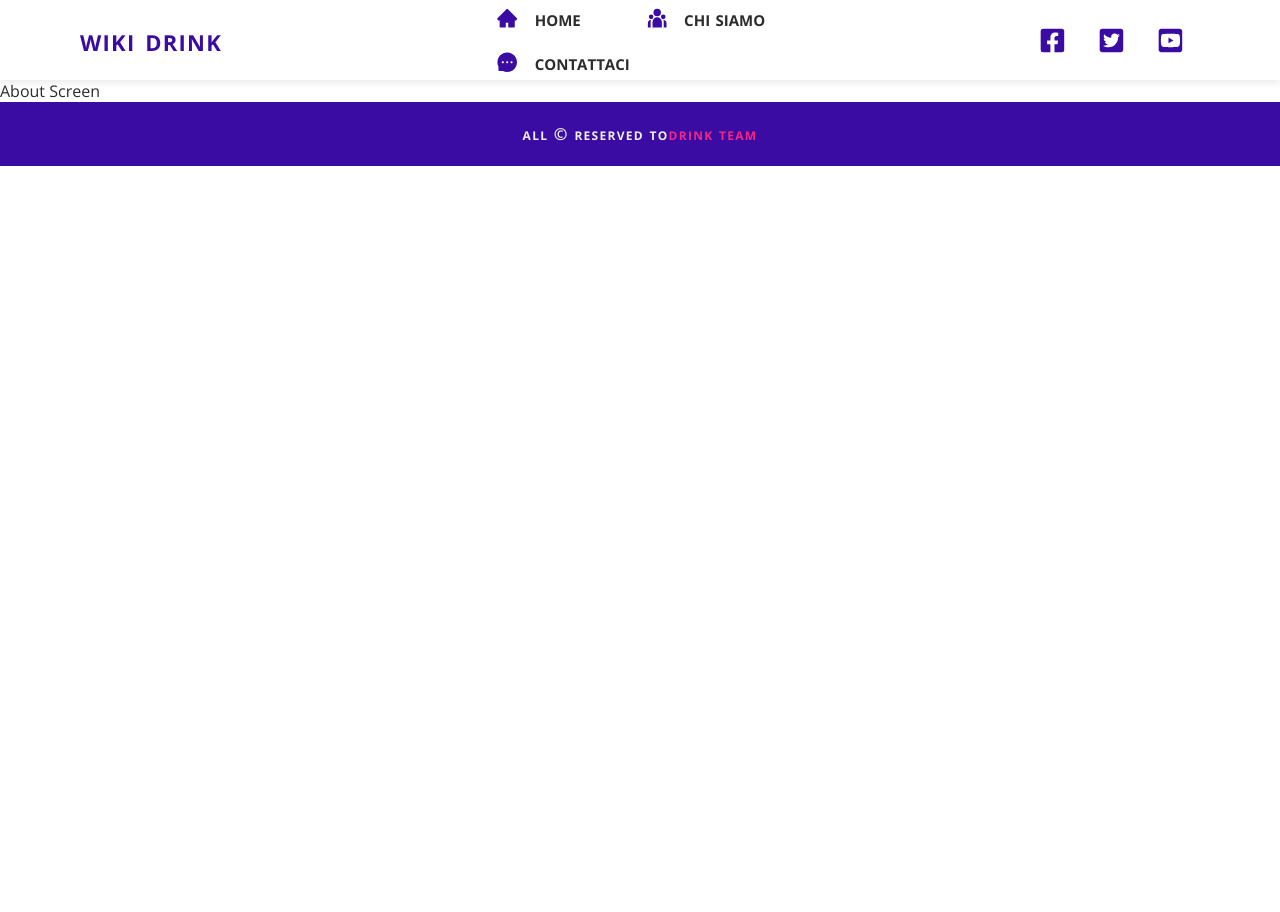
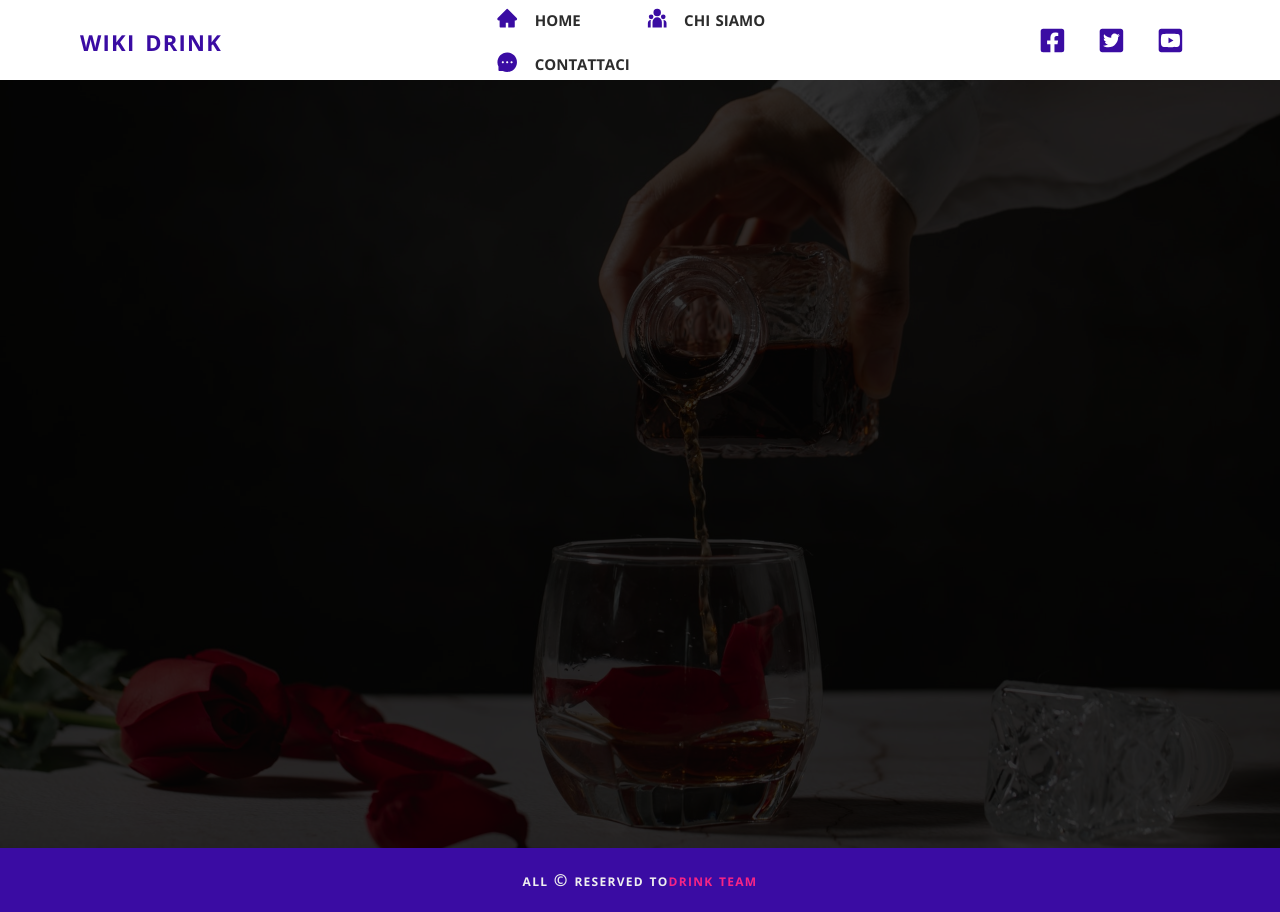
Before and after one commit to Skifiltos/cocktail, a React (Create React App) app: page /about in a window 1280 px wide. Before the commit the page ends 800 px from the top, so only its background shows below. Built offline with nearby package versions, Linux system fonts and the light colour scheme.

Commit message:
hero component

```diff
--- a/src/components/Hero.js
+++ b/src/components/Hero.js
@@ -1,7 +1,26 @@
 import React from "react";
 import backImage from "../assets/image/home-hero.jpg";
-const Hero = () => {
-  return <div>Hero</div>;
+
+
+const Hero = ({ children, img, disableOverlay }) => {
+
+  const image = img ? img : backImage
+
+  return <div className="hero-img-container"
+    style={{
+      backgroundImage: `url(${image})`,
+      backgroundPosition: "center",
+      backgroundRepeat: "no-repeat",
+      backgroundSize: "cover",
+
+    }}
+  >
+    <div className={`${!disableOverlay ? "hero-overlay" : ""}`}>
+      <div className="container hero-container">
+        {children}
+      </div>
+    </div>
+  </div >;
 };
 
 export default Hero;
--- a/src/screen/AboutScreen.js
+++ b/src/screen/AboutScreen.js
@@ -5,7 +5,11 @@
 import teamImg from "../assets/image/team-img.jpg";
 
 const AboutScreen = () => {
-  return <>About Screen</>;
+  return <>
+    <Hero img={image}>
+
+    </Hero>
+  </>;
 };
 
 export default AboutScreen;
```
Also changed, not shown: 1 other file (tests, documents, lock files or other folders).
